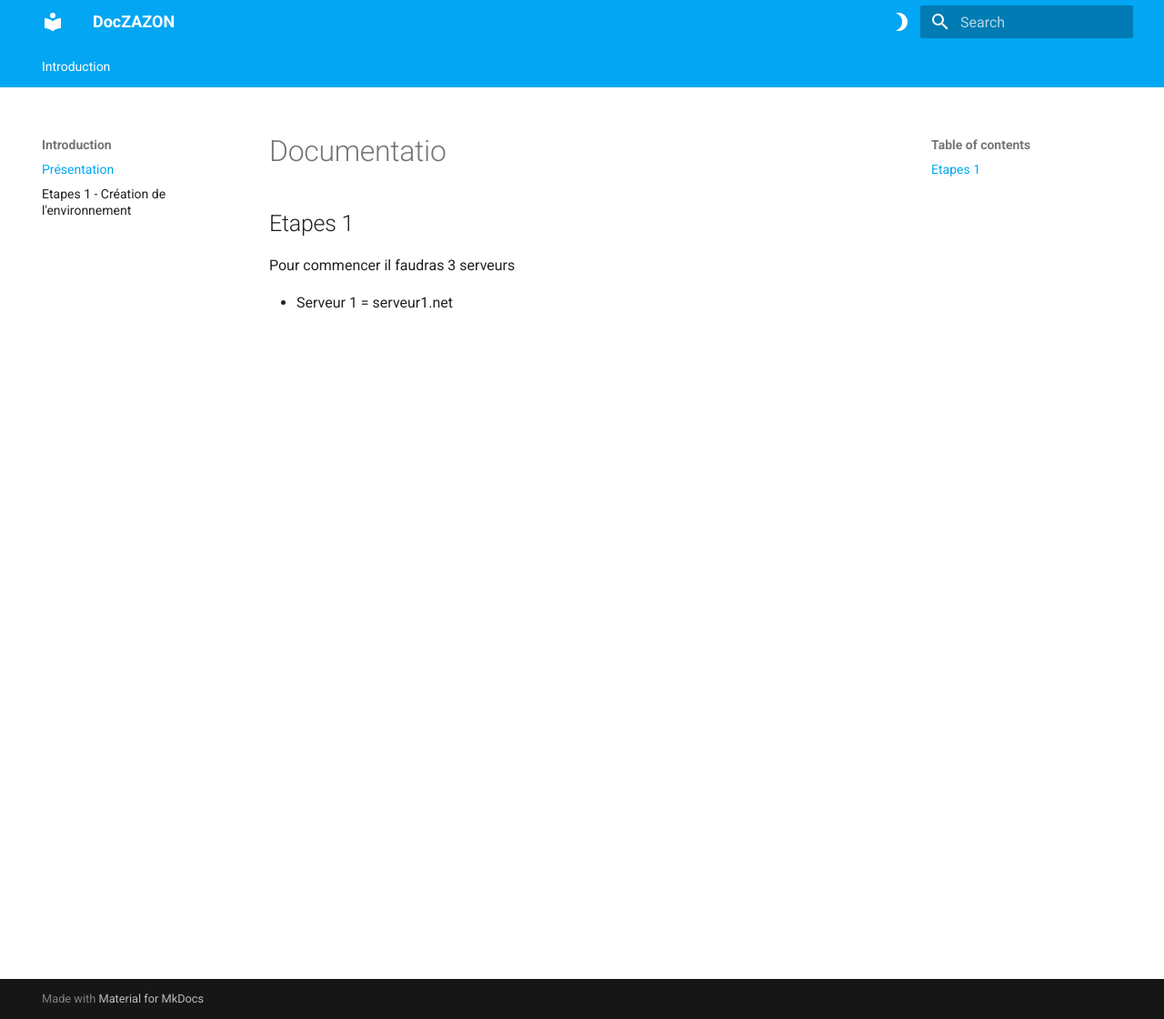
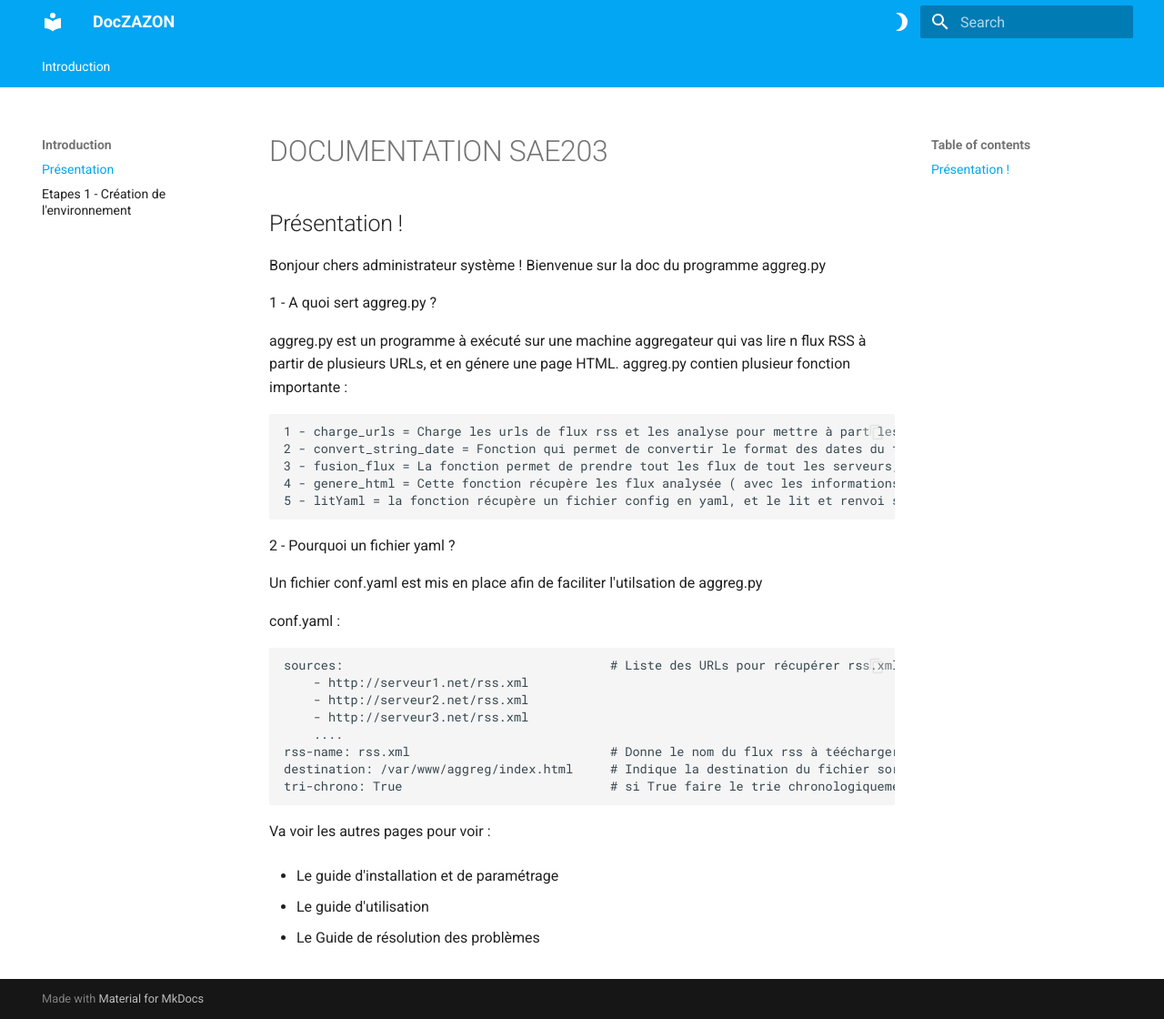
Before and after one commit to JasonVachier/SAE203, an MkDocs documentation site: the page built from docs/index.md, in a window 1280 px wide and 1120 px high. Shown: the whole window at 91% size. Built offline with MkDocs 1.6.1 and Material for MkDocs 9.7.7, drawn with Linux system fonts in a browser that asks for light colours.

Commit message:
Push test

```diff
--- a/docs/index.md
+++ b/docs/index.md
@@ -1,7 +1,39 @@
-# Documentatio
+# DOCUMENTATION SAE203
 
-## Etapes 1
+## Présentation !
 
-Pour commencer il faudras 3 serveurs
+Bonjour chers administrateur système ! Bienvenue sur la doc du programme aggreg.py
 
-- Serveur 1 = serveur1.net
+1 - A quoi sert aggreg.py ?
+
+aggreg.py est un programme à exécuté sur une machine aggregateur qui vas lire n flux RSS à partir de plusieurs URLs, et en génere une page HTML. aggreg.py contien plusieur fonction importante :
+
+    1 - charge_urls = Charge les urls de flux rss et les analyse pour mettre à part les erreurs potentielles
+    2 - convert_string_date = Fonction qui permet de convertir le format des dates du flux RSS en format exploitable pour la fonction Datetime
+    3 - fusion_flux = La fonction permet de prendre tout les flux de tout les serveurs, les fusionne pour n'en faire plus qu'un. Une fois la fusion faite on peut trié en fonction de la criticité ou de la date des évents
+    4 - genere_html = Cette fonction récupère les flux analysée ( avec les informations importante et trié ) et crée une page html à partir de ces information. intègres un autre fichier 'style.css' pour la lisibilité
+    5 - litYaml = la fonction récupère un fichier config en yaml, et le lit et renvoi sa config
+
+2 - Pourquoi un fichier yaml ?
+
+Un fichier conf.yaml est mis en place afin de faciliter l'utilsation de aggreg.py
+
+conf.yaml :
+
+    sources:                                    # Liste des URLs pour récupérer rss.xml
+        - http://serveur1.net/rss.xml
+        - http://serveur2.net/rss.xml
+        - http://serveur3.net/rss.xml
+        ....
+    rss-name: rss.xml                           # Donne le nom du flux rss à téécharger
+    destination: /var/www/aggreg/index.html     # Indique la destination du fichier sortie HTML
+    tri-chrono: True                            # si True faire le trie chronologiquement, si False trie par criticité
+
+
+Va voir les autres pages pour voir :
+
+- Le guide d'installation et de paramétrage
+
+- Le guide d'utilisation
+
+- Le Guide de résolution des problèmes
```
Also changed, not shown: docs/Etape1.md (+1 -1 lines).
